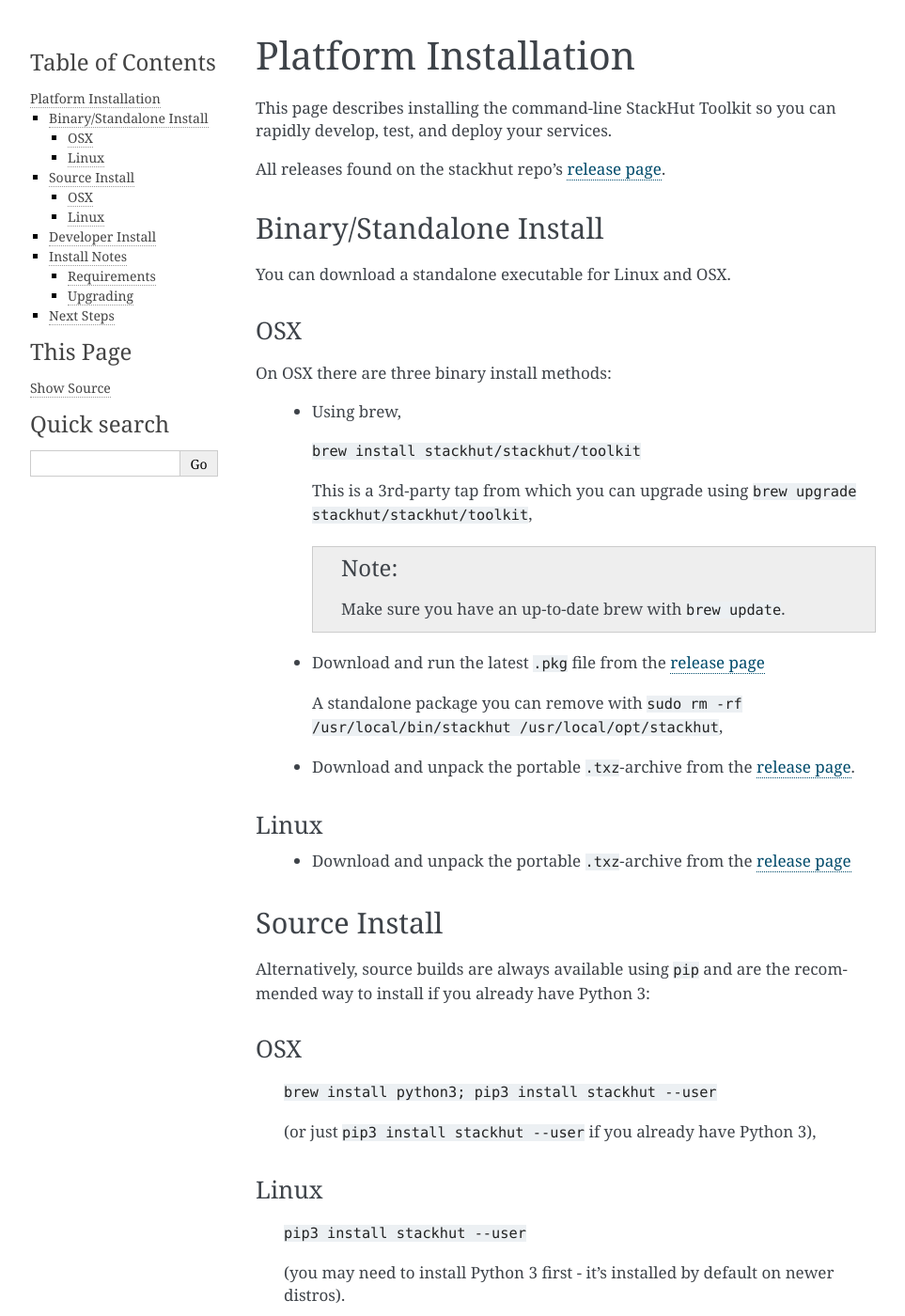
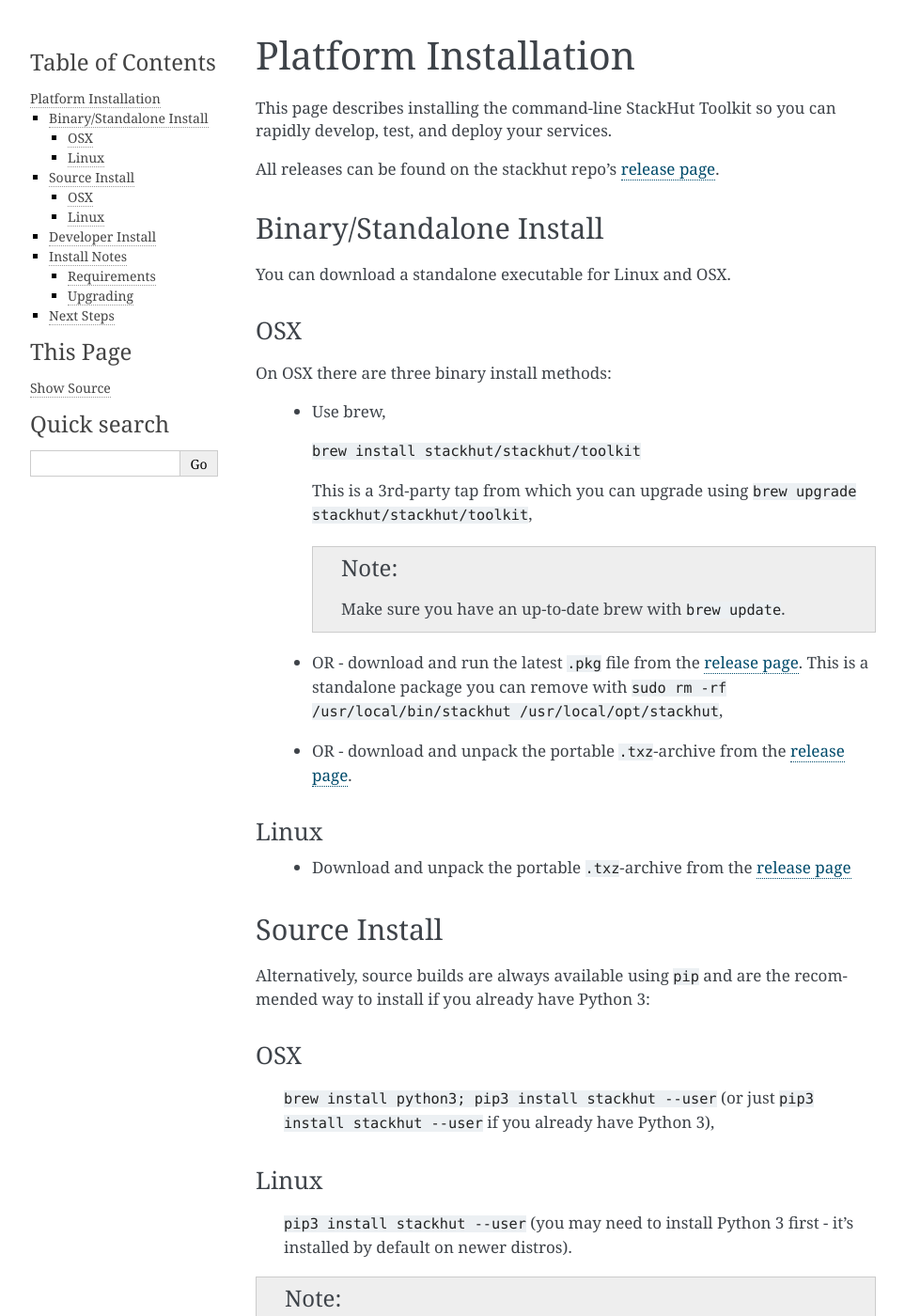
Before and after one commit to nstack/stackhut, a Sphinx documentation site: the page built from docs/getting_started/installation.rst, in a window 1280 px wide and 1400 px high. Shown: the whole window at 94% size, without its empty margins (148-1111 px from the left). Built offline with Sphinx 7.4.7, drawn with Linux system fonts in a browser that asks for light colours; pages that are not in the unit, such as notebooks, are missing from menus; some of the changed text lies outside the part shown.

Commit message:
Update install instructions

```diff
--- a/docs/getting_started/installation.rst
+++ b/docs/getting_started/installation.rst
@@ -5,7 +5,7 @@
 
 This page describes installing the command-line StackHut Toolkit so you can rapidly develop, test, and deploy your services.
 
-All releases found on the stackhut repo's `release page <https://github.com/stackhut/stackhut/releases>`_.
+All releases can be found on the stackhut repo's `release page <https://github.com/stackhut/stackhut/releases>`_.
 
 Binary/Standalone Install
 -------------------------
@@ -17,7 +17,7 @@
 
 On OSX there are three binary install methods:
 
-    *   Using brew,
+    *   Use brew,
 
         ``brew install stackhut/stackhut/toolkit``
 
@@ -25,11 +25,9 @@
 
         .. note:: Make sure you have an up-to-date brew with ``brew update``.
 
-    *   Download and run the latest ``.pkg`` file from the `release page <https://github.com/stackhut/stackhut/releases>`_
+    *   OR - download and run the latest ``.pkg`` file from the `release page <https://github.com/stackhut/stackhut/releases>`_. This is a standalone package you can remove with ``sudo rm -rf /usr/local/bin/stackhut /usr/local/opt/stackhut``,
 
-        A standalone package you can remove with ``sudo rm -rf /usr/local/bin/stackhut /usr/local/opt/stackhut``,
-
-    *   Download and unpack the portable ``.txz``-archive from the `release page <https://github.com/stackhut/stackhut/releases>`_.
+    *   OR - download and unpack the portable ``.txz``-archive from the `release page <https://github.com/stackhut/stackhut/releases>`_.
 
 Linux
 ^^^^^
```
Also changed, not shown: other parts of docs/getting_started/installation.rst (+4 -8 lines).
